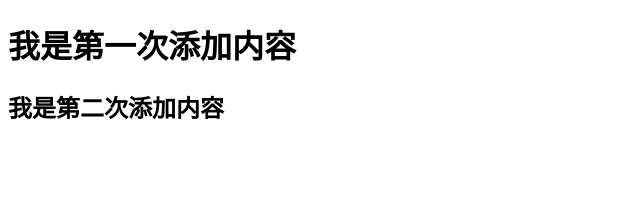
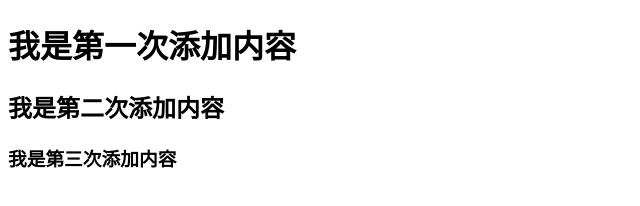
Before and after one commit to zjeen/test, a plain HTML site: page index.html in a window 1280 px wide. Shown: the whole page, without its empty margins (0-640 px from the left). Drawn offline with Linux system fonts and the light colour scheme.

Commit message:
three write

```diff
--- a/index.html
+++ b/index.html
@@ -6,5 +6,6 @@
 <body>
 	<h1>我是第一次添加内容</h1>
 	<h2>我是第二次添加内容</h2>
+	<h3>我是第三次添加内容</h3>
 </body>
 </html>
```
